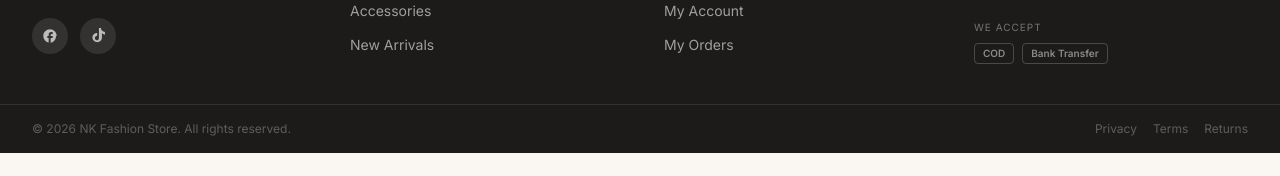
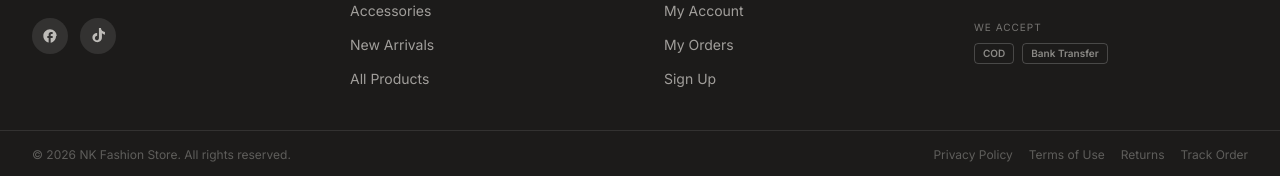
Before and after one commit to chamika217/nk-fashion-store--E-commerce-Platform, a Next.js app: page / in a window 1280 px wide. Shown: the part 2439-2615 px from the top of the page. Before the commit the page ends 2592 px from the top, so only its background shows below. Built offline with nearby package versions, Linux system fonts and the light colour scheme; no server answers; the database is empty; a web font is replaced by a local one.

Commit message:
feat: update footer navigation and policy links

```diff
--- a/components/Footer.tsx
+++ b/components/Footer.tsx
@@ -9,14 +9,16 @@ const SHOP_LINKS = [
   { label: "Kids' Wear",   href: "/shop?category=Kids%27+Wear"   },
   { label: "Accessories",  href: "/shop?category=Accessories"    },
   { label: "New Arrivals", href: "/shop"                          },
+  { label: "All Products", href: "/shop"                          },
 ];
 
 const HELP_LINKS = [
-  { label: "Track Order",       href: "/track-order"     },
-  { label: "Contact Us",        href: "/contact"         },
-  { label: "About Us",          href: "/about"           },
-  { label: "My Account",        href: "/account"         },
-  { label: "My Orders",         href: "/account"         },
+  { label: "Track Order",  href: "/track-order" },
+  { label: "Contact Us",   href: "/contact"     },
+  { label: "About Us",     href: "/about"       },
+  { label: "My Account",   href: "/account"     },
+  { label: "My Orders",    href: "/account"     },
+  { label: "Sign Up",      href: "/account/signup" },
 ];
 
 const PAYMENT_METHODS = ["COD", "Bank Transfer"];
@@ -168,9 +170,10 @@ export default function Footer() {
             &copy; {year} NK Fashion Store. All rights reserved.
           </p>
           <div className="flex items-center gap-4">
-            <Link href="/about" className="text-xs text-ivory/30 hover:text-ivory/60 transition-colors">Privacy</Link>
-            <Link href="/about" className="text-xs text-ivory/30 hover:text-ivory/60 transition-colors">Terms</Link>
+            <Link href="/about" className="text-xs text-ivory/30 hover:text-ivory/60 transition-colors">Privacy Policy</Link>
+            <Link href="/about" className="text-xs text-ivory/30 hover:text-ivory/60 transition-colors">Terms of Use</Link>
             <Link href="/contact" className="text-xs text-ivory/30 hover:text-ivory/60 transition-colors">Returns</Link>
+            <Link href="/track-order" className="text-xs text-ivory/30 hover:text-ivory/60 transition-colors">Track Order</Link>
           </div>
         </div>
       </div>
```
